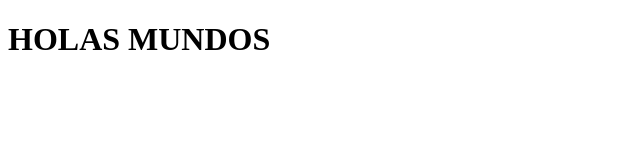
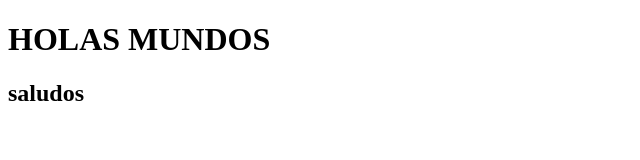
Before and after one commit to IEVN1002-21000548/intro-git, a plain HTML site: page index.html in a window 1280 px wide. Shown: the whole page, without its empty margins (0-640 px from the left). Drawn offline with Linux system fonts and the light colour scheme.

Commit message:
segundo commit del proyecto

```diff
--- a/index.html
+++ b/index.html
@@ -7,5 +7,6 @@
 </head>
 <body>
     <h1>HOLAS MUNDOS</h1>
+    <h2>saludos</h2>
 </body>
 </html>
```
